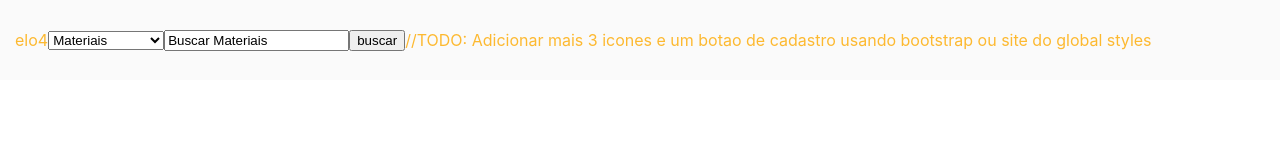
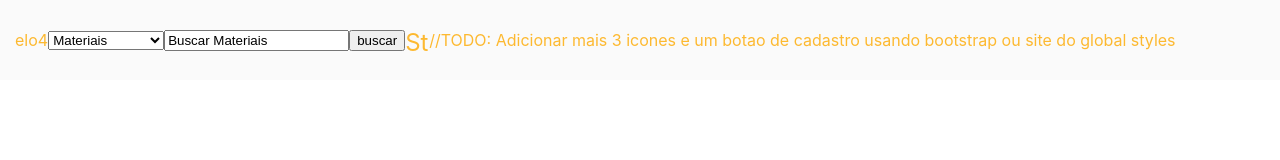
Before and after one commit to BrunoDev2003/bruno-repository, a React (Create React App) app: page / in a window 1280 px wide. Shown: the top 160 px of the page. Built offline with nearby package versions, Linux system fonts and the light colour scheme.

Commit message:
adding the material UI to the project

```diff
--- a/package.json
+++ b/package.json
@@ -3,6 +3,10 @@
   "version": "0.1.0",
   "private": true,
   "dependencies": {
+    "@emotion/react": "^11.10.6",
+    "@emotion/styled": "^11.10.6",
+    "@mui/icons-material": "^5.11.9",
+    "@mui/material": "^5.11.10",
     "@testing-library/jest-dom": "^5.16.5",
     "@testing-library/react": "^13.4.0",
     "@testing-library/user-event": "^13.5.0",
--- a/src/components/menu-bar/index.js
+++ b/src/components/menu-bar/index.js
@@ -1,6 +1,7 @@
 import React, {useState} from 'react';
 
 import {MenuBarContainer} from './styles';
+import Icon from '@mui/material/Icon';
 export default function MenuBar() {
 
     //função que atualiza o estado do nome é o setNameValue
@@ -30,6 +31,7 @@ export default function MenuBar() {
                 </select>
                     <input type="text" name="Buscar" onChange={onChangeHandler} value={inputValue} placeholder={nameValue}></input>
                     <button type="submit" name="Buscar">buscar</button>
+                    <Icon>Star</Icon>
                     //TODO: Adicionar mais 3 icones e um botao de cadastro usando bootstrap ou site do global styles
                 </div>
 
```
Also changed, not shown: 1 other file (tests, documents, lock files or other folders).
